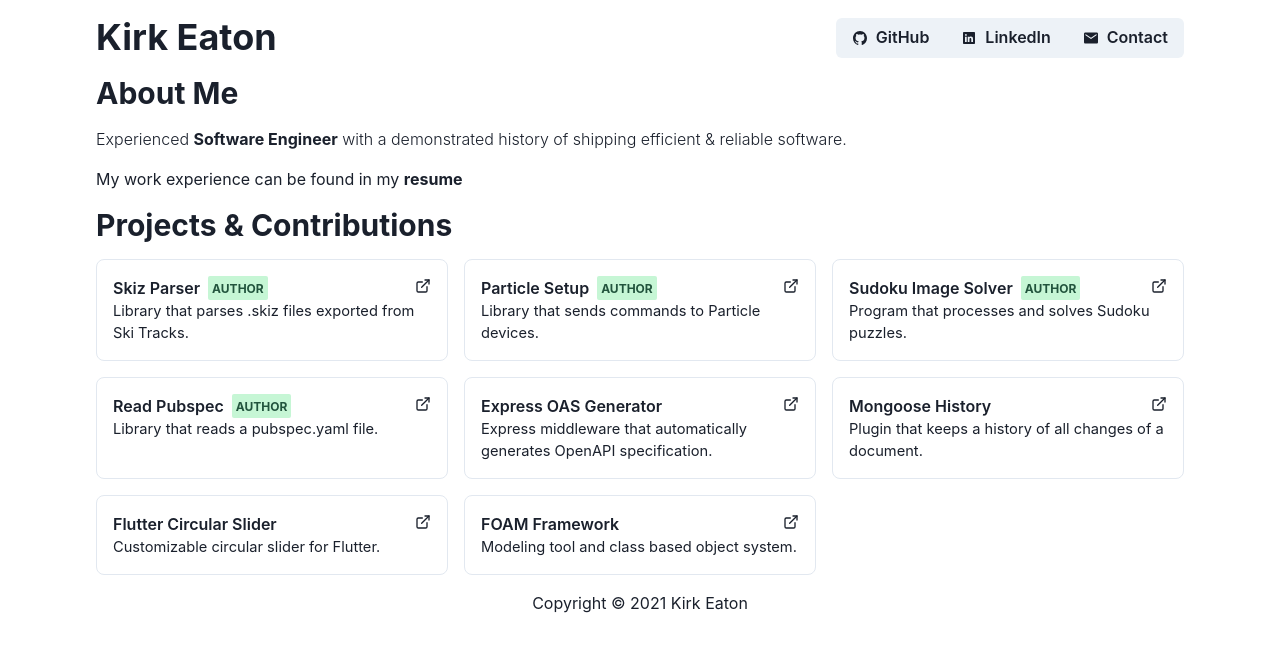
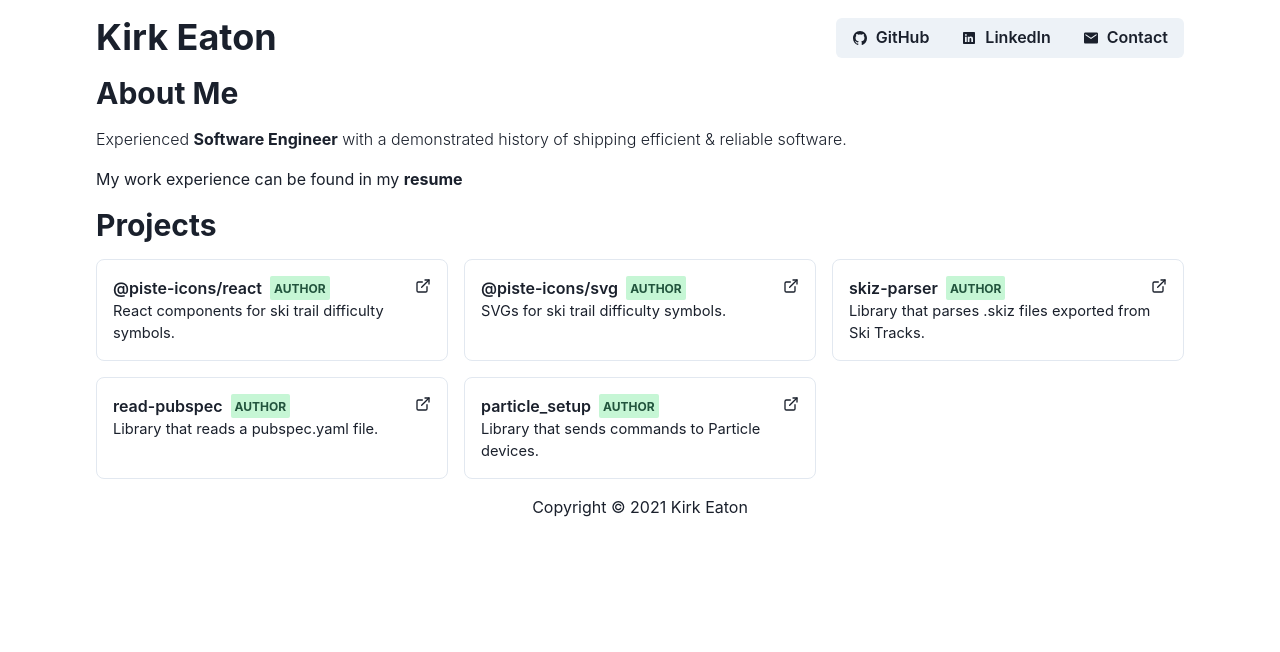
Before and after one commit to kirkeaton/kirkeaton.github.io, a Next.js app: page / in a window 1280 px wide. Shown: the top 652 px of the page. Built offline with nearby package versions, Linux system fonts and the light colour scheme; no server answers.

Commit message:
feat: Update projects

```diff
--- a/pages/index.tsx
+++ b/pages/index.tsx
@@ -195,7 +195,7 @@ const Home = () => (
 
       <Box className="projects">
         <Heading pt={4} size="lg">
-          Projects &amp; Contributions
+          Projects
         </Heading>
 
         <SimpleGrid
@@ -205,55 +205,38 @@ const Home = () => (
           pt={4}
         >
           <GridBox
-            title="Skiz Parser"
+            title="@piste-icons/react"
+            description="React components for ski trail difficulty symbols."
+            url="https://github.com/kirkeaton/piste-icons-react"
+            isAuthor
+          />
+
+          <GridBox
+            title="@piste-icons/svg"
+            description="SVGs for ski trail difficulty symbols."
+            url="https://github.com/kirkeaton/piste-icons-svg"
+            isAuthor
+          />
+
+          <GridBox
+            title="skiz-parser"
             description="Library that parses .skiz files exported from Ski Tracks."
             url="https://github.com/kirkeaton/skiz-parser"
             isAuthor
           />
 
           <GridBox
-            title="Particle Setup"
-            description="Library that sends commands to Particle devices."
-            url="https://github.com/kirkeaton/particle_setup"
-            isAuthor
-          />
-
-          <GridBox
-            title="Sudoku Image Solver"
-            description="Program that processes and solves Sudoku puzzles."
-            url="https://github.com/kirkeaton/sudoku-image-solver"
-            isAuthor
-          />
-
-          <GridBox
-            title="Read Pubspec"
+            title="read-pubspec"
             description="Library that reads a pubspec.yaml file."
             url="https://github.com/kirkeaton/read-pubspec"
             isAuthor
           />
 
           <GridBox
-            title="Express OAS Generator"
-            description="Express middleware that automatically generates OpenAPI specification."
-            url="https://github.com/mpashkovskiy/express-oas-generator"
-          />
-
-          <GridBox
-            title="Mongoose History"
-            description="Plugin that keeps a history of all changes of a document."
-            url="https://github.com/nassor/mongoose-history"
-          />
-
-          <GridBox
-            title="Flutter Circular Slider"
-            description="Customizable circular slider for Flutter."
-            url="https://github.com/davidanaya/flutter-circular-slider"
-          />
-
-          <GridBox
-            title="FOAM Framework"
-            description="Modeling tool and class based object system."
-            url="https://github.com/foam-framework/foam2"
+            title="particle_setup"
+            description="Library that sends commands to Particle devices."
+            url="https://github.com/kirkeaton/particle_setup"
+            isAuthor
           />
         </SimpleGrid>
       </Box>
--- a/tsconfig.json
+++ b/tsconfig.json
@@ -12,7 +12,8 @@
     "moduleResolution": "node",
     "resolveJsonModule": true,
     "isolatedModules": true,
-    "jsx": "preserve"
+    "jsx": "preserve",
+    "incremental": true
   },
   "include": ["next-env.d.ts", "**/*.ts", "**/*.tsx"],
   "exclude": ["node_modules"]
```
